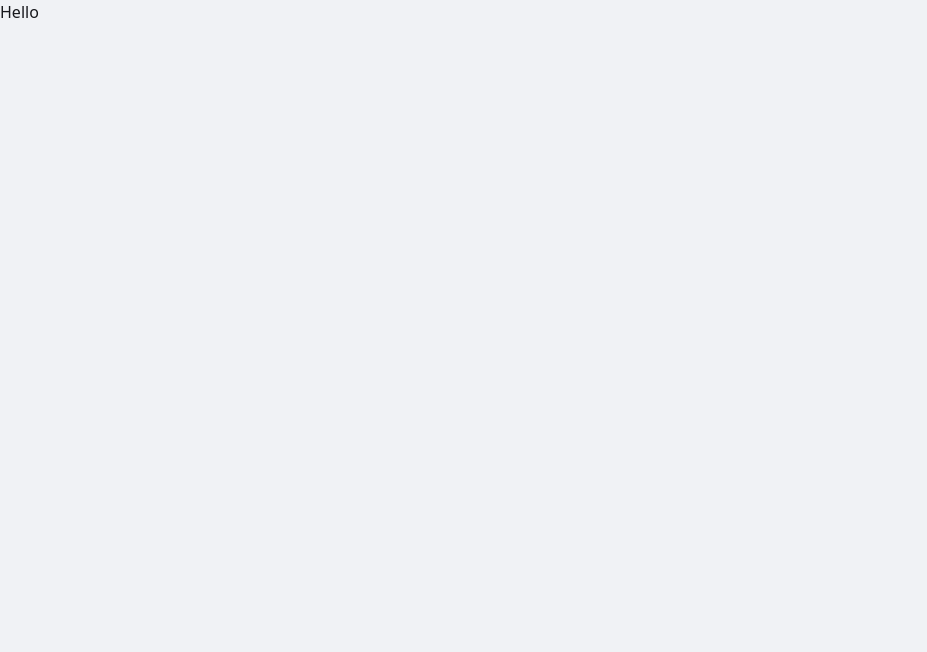
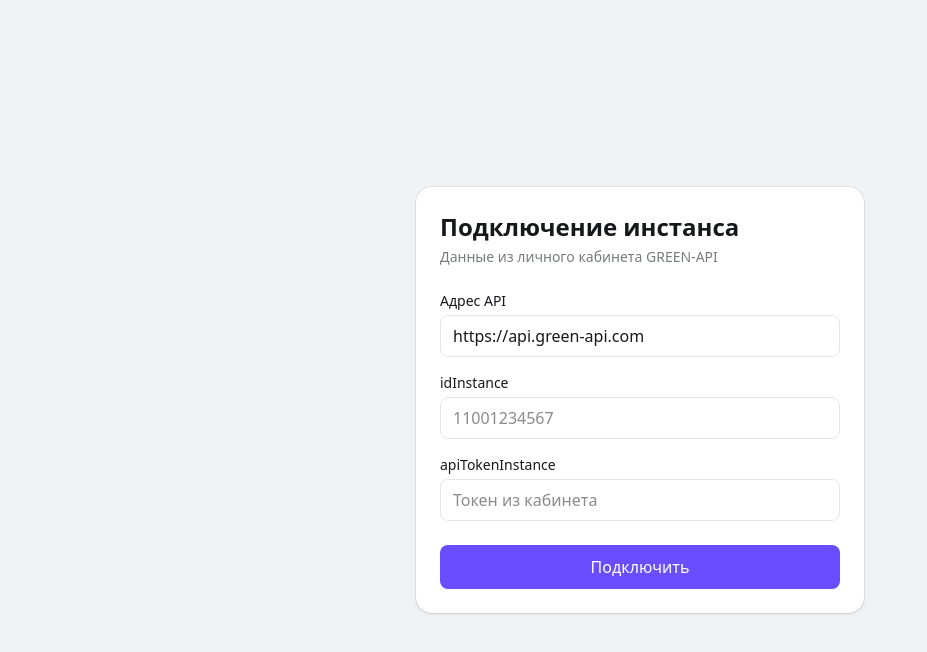
Before and after one commit to SwimmerHeart/green-api-max-chat, a React (Vite) app: page / in a window 1280 px wide. Shown: the top 652 px of the page, without its empty margins (0-927 px from the left). Built offline with nearby package versions, Linux system fonts and the light colour scheme.

Commit message:
feat: экран подключения инстанса и хранение доступов

```diff
--- a/src/App.tsx
+++ b/src/App.tsx
@@ -1,10 +1,34 @@
 import './index.css'
+import { useCallback, useState } from 'react'
+import { ConnectScreen } from './components/ConnectScreen'
+import type { Credentials } from './api/types'
+import { useSession } from './hooks/useSession'
+import { saveCredentials } from './lib/storage'
 
 function App() {
+  const { credentials, accountPhone } = useSession()
+  const [isConnected, setIsConnected] = useState(false)
+
+  // Сохраняем доступы только те, что прошли проверку на экране подключения
+  const handleConnected = useCallback((next: Credentials) => {
+    saveCredentials(next)
+    setIsConnected(true)
+  }, [])
+
+  if (credentials === null || !isConnected) return <ConnectScreen onConnected={handleConnected} />
+
   return (
-    <>
-      <h1>Hello</h1>
-    </>
+    <main className="flex min-h-svh items-center justify-center">
+      <div className="w-full max-w-md rounded-2xl bg-max-surface p-6 shadow-sm ring-1 ring-black/5">
+        <h1 className="text-2xl font-semibold text-max-text">Инстанс подключён</h1>
+        <p className="mt-2 text-sm text-max-muted">
+          {accountPhone ? `Номер аккаунта ${accountPhone}` : 'Номер аккаунта неизвестен'}
+        </p>
+        <p className="mt-1 text-sm text-max-muted">
+          Следующий шаг: создание чата по номеру телефона.
+        </p>
+      </div>
+    </main>
   )
 }
 
--- a/src/api/greenApiClient.ts
+++ b/src/api/greenApiClient.ts
@@ -118,7 +118,11 @@ export class GreenApiClient {
   }
 
   // Отправка текстового сообщения в чат
-  async sendMessage(chatId: string, message: string, signal?: AbortSignal): Promise<SendMessageResult> {
+  async sendMessage(
+    chatId: string,
+    message: string,
+    signal?: AbortSignal,
+  ): Promise<SendMessageResult> {
     return this.send<SendMessageResult>('sendMessage', {
       method: 'POST',
       body: { chatId, message },
--- /dev/null
+++ b/src/components/ConnectScreen.tsx
@@ -0,0 +1,130 @@
+import { useState } from 'react'
+import type { SubmitEvent } from 'react'
+import { GreenApiClient, GreenApiError } from '../api/greenApiClient'
+import type { Credentials } from '../api/types'
+import { DEFAULT_API_URL } from '../lib/storage'
+
+interface ConnectScreenProps {
+  onConnected: (credentials: Credentials) => void
+}
+
+export function ConnectScreen({ onConnected }: ConnectScreenProps) {
+  const [apiUrl, setApiUrl] = useState(DEFAULT_API_URL)
+  const [idInstance, setIdInstance] = useState('')
+  const [apiTokenInstance, setApiTokenInstance] = useState('')
+  const [error, setError] = useState<string | null>(null)
+  const [isSubmitting, setIsSubmitting] = useState(false)
+
+  async function handleSubmit(event: SubmitEvent<HTMLFormElement>) {
+    event.preventDefault()
+    setError(null)
+
+    const trimmedUrl = apiUrl.trim()
+    const trimmedId = idInstance.trim()
+    const trimmedToken = apiTokenInstance.trim()
+
+    if (!trimmedUrl || !trimmedId || !trimmedToken) {
+      setError('Заполни все поля')
+      return
+    }
+
+    setIsSubmitting(true)
+
+    const client = new GreenApiClient({
+      apiUrl: trimmedUrl,
+      idInstance: trimmedId,
+      apiTokenInstance: trimmedToken,
+    })
+
+    try {
+      const settings = await client.getAccountSettings()
+
+      if (settings.stateInstance !== 'authorized') {
+        setError(
+          `Инстанс в состоянии ${settings.stateInstance}. Отсканируй QR-код в личном кабинете GREEN-API и повтори подключение.`,
+        )
+        return
+      }
+
+      onConnected({
+        apiUrl: trimmedUrl,
+        idInstance: trimmedId,
+        apiTokenInstance: trimmedToken,
+      })
+    } catch (cause) {
+      setError(readErrorMessage(cause))
+    } finally {
+      setIsSubmitting(false)
+    }
+  }
+
+  return (
+    <main className="flex min-h-svh items-center justify-center px-4 py-10">
+      <form
+        onSubmit={handleSubmit}
+        className="w-full max-w-md rounded-2xl bg-max-surface p-6 shadow-sm ring-1 ring-black/5"
+      >
+        <h1 className="text-2xl font-semibold text-max-text">Подключение инстанса</h1>
+        <p className="mt-1 text-sm text-max-muted">Данные из личного кабинета GREEN-API</p>
+
+        <div className="mt-6 flex flex-col gap-4">
+          <label className="flex flex-col gap-1 text-sm text-max-text">
+            Адрес API
+            <input
+              type="url"
+              value={apiUrl}
+              onChange={(event) => setApiUrl(event.target.value)}
+              placeholder={DEFAULT_API_URL}
+              className="rounded-lg border border-black/10 px-3 py-2 text-base outline-none focus:border-max-accent"
+            />
+          </label>
+
+          <label className="flex flex-col gap-1 text-sm text-max-text">
+            idInstance
+            <input
+              type="text"
+              inputMode="numeric"
+              value={idInstance}
+              onChange={(event) => setIdInstance(event.target.value)}
+              placeholder="11001234567"
+              className="rounded-lg border border-black/10 px-3 py-2 text-base outline-none focus:border-max-accent"
+            />
+          </label>
+
+          <label className="flex flex-col gap-1 text-sm text-max-text">
+            apiTokenInstance
+            <input
+              type="password"
+              value={apiTokenInstance}
+              onChange={(event) => setApiTokenInstance(event.target.value)}
+              placeholder="Токен из кабинета"
+              className="rounded-lg border border-black/10 px-3 py-2 text-base outline-none focus:border-max-accent"
+            />
+          </label>
+        </div>
+
+        {error !== null && (
+          <p
+            role="alert"
+            className="mt-4 rounded-lg bg-max-danger/10 px-3 py-2 text-sm text-max-danger"
+          >
+            {error}
+          </p>
+        )}
+
+        <button
+          type="submit"
+          disabled={isSubmitting}
+          className="mt-6 w-full rounded-lg bg-max-accent px-4 py-2.5 font-medium text-white transition-colors hover:bg-max-accent-dark disabled:opacity-60 cursor-pointer"
+        >
+          {isSubmitting ? 'Проверяем доступы' : 'Подключить'}
+        </button>
+      </form>
+    </main>
+  )
+
+  function readErrorMessage(cause: unknown): string {
+    if (cause instanceof GreenApiError) return cause.message
+    return 'Не удалось подключиться. Проверьте доступы и адрес API'
+  }
+}
--- /dev/null
+++ b/src/hooks/useSession.ts
@@ -0,0 +1,44 @@
+import { useEffect, useState } from 'react'
+import { GreenApiClient } from '../api/greenApiClient'
+import type { Credentials } from '../api/types'
+import { clearCredentials, loadCredentials } from '../lib/storage'
+
+export interface Session {
+  credentials: Credentials | null
+  accountPhone: string | null
+}
+
+export function useSession(): Session {
+  const [credentials, setCredentials] = useState<Credentials | null>(() => loadCredentials())
+  const [accountPhone, setAccountPhone] = useState<string | null>(null)
+
+  useEffect(() => {
+    if (credentials === null) return
+
+    const controller = new AbortController()
+    const client = new GreenApiClient(credentials)
+
+    async function validate() {
+      try {
+        const settings = await client.getAccountSettings(controller.signal)
+
+        if (settings.stateInstance !== 'authorized') {
+          clearCredentials()
+          setCredentials(null)
+          return
+        }
+
+        setAccountPhone(settings.phone ?? null)
+      } catch {
+        if (controller.signal.aborted) return
+        setAccountPhone(null)
+      }
+    }
+
+    void validate()
+
+    return () => controller.abort()
+  }, [credentials])
+
+  return { credentials, accountPhone }
+}
--- /dev/null
+++ b/src/lib/storage.ts
@@ -0,0 +1,63 @@
+import type { Credentials } from '../api/types'
+
+// Префикс ключей, чтобы не пересекаться с чужими данными на том же домене
+const PREFIX = 'maxchat'
+const CREDENTIALS_KEY = `${PREFIX}:credentials`
+const CHATS_KEY = `${PREFIX}:chats`
+
+export const DEFAULT_API_URL = 'https://api.green-api.com'
+
+function readJson<T>(key: string, fallback: T): T {
+  try {
+    const raw = window.localStorage.getItem(key)
+    if (raw === null) return fallback
+    return JSON.parse(raw) as T
+  } catch {
+    return fallback
+  }
+}
+
+function writeJson(key: string, value: unknown): void {
+  try {
+    window.localStorage.setItem(key, JSON.stringify(value))
+  } catch {
+    // хранилище недоступно, работаем без сохранения состояния
+  }
+}
+
+export function loadCredentials(): Credentials | null {
+  const data = readJson<Partial<Credentials> | null>(CREDENTIALS_KEY, null)
+  if (!data) return null
+  const { apiUrl, idInstance, apiTokenInstance } = data
+  if (!apiUrl || !idInstance || !apiTokenInstance) return null
+  return { apiUrl, idInstance, apiTokenInstance }
+}
+
+export function saveCredentials(credentials: Credentials): void {
+  writeJson(CREDENTIALS_KEY, credentials)
+}
+
+// Выход из аккаунта: токен удаляем, историю чатов оставляем.
+// Она не содержит доступа к инстансу и полезна при следующем подключении.
+export function clearCredentials(): void {
+  try {
+    window.localStorage.removeItem(CREDENTIALS_KEY)
+  } catch {
+    // хранилище недоступно
+  }
+}
+
+export interface StoredChat {
+  chatId: string
+  phone: string
+  title: string
+}
+
+export function loadChats(): StoredChat[] {
+  const data = readJson<StoredChat[]>(CHATS_KEY, [])
+  return Array.isArray(data) ? data : []
+}
+
+export function saveChats(chats: StoredChat[]): void {
+  writeJson(CHATS_KEY, chats)
+}
```
